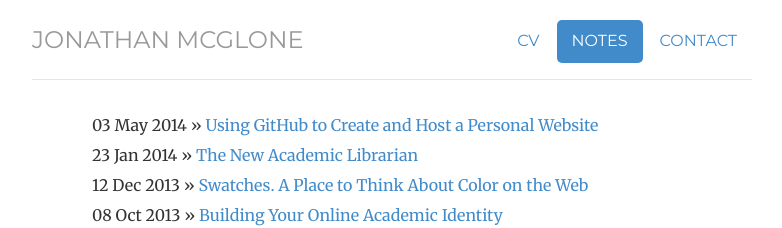
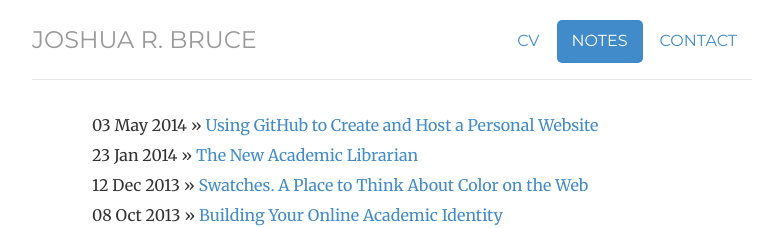
Before and after one commit to joshuarbruce/joshuarbruce.github.io, a Jekyll site: the page built from notes/index.html, in a window 1280 px wide. Shown: the top 228 px of the page, without its empty margins (248-1030 px from the left). Built offline with Jekyll 4.4.1, drawn with Linux system fonts in a browser that asks for light colours.

Commit message:
Update header.html

```diff
--- a/_includes/header.html
+++ b/_includes/header.html
@@ -5,5 +5,5 @@
 		<li class="{{ page.notes }}"><a href="/notes" title="Notes">Notes</a></li>
 		<li class="{{ page.contact }}"><a href="/contact" title="Contact">Contact</a></li>
 	</ul>
-	<h3 class="text-muted"><a href="/">Jonathan McGlone</a></h3>
+	<h3 class="text-muted"><a href="/">Joshua R. Bruce</a></h3>
 </div> <!-- /header -->
```
